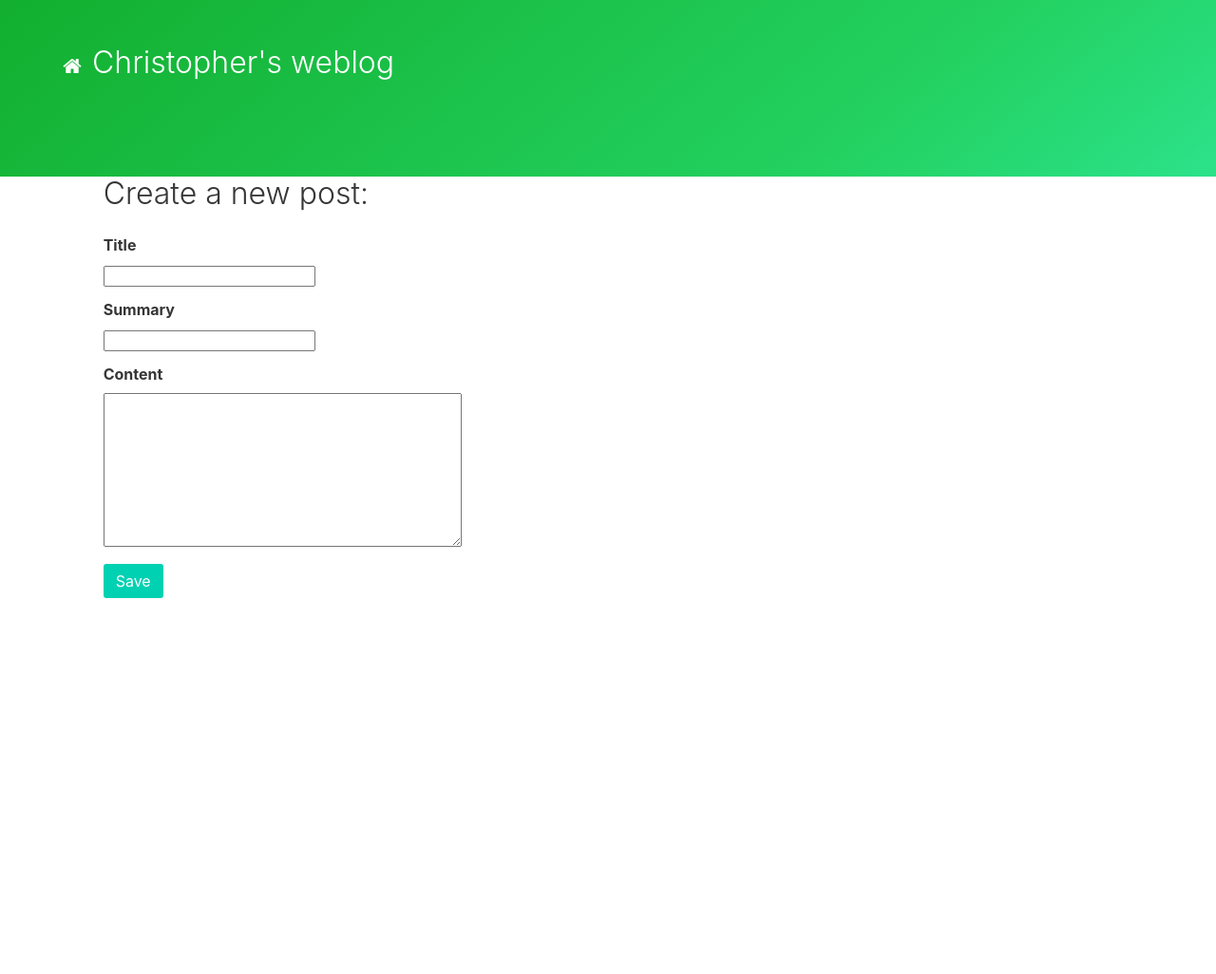
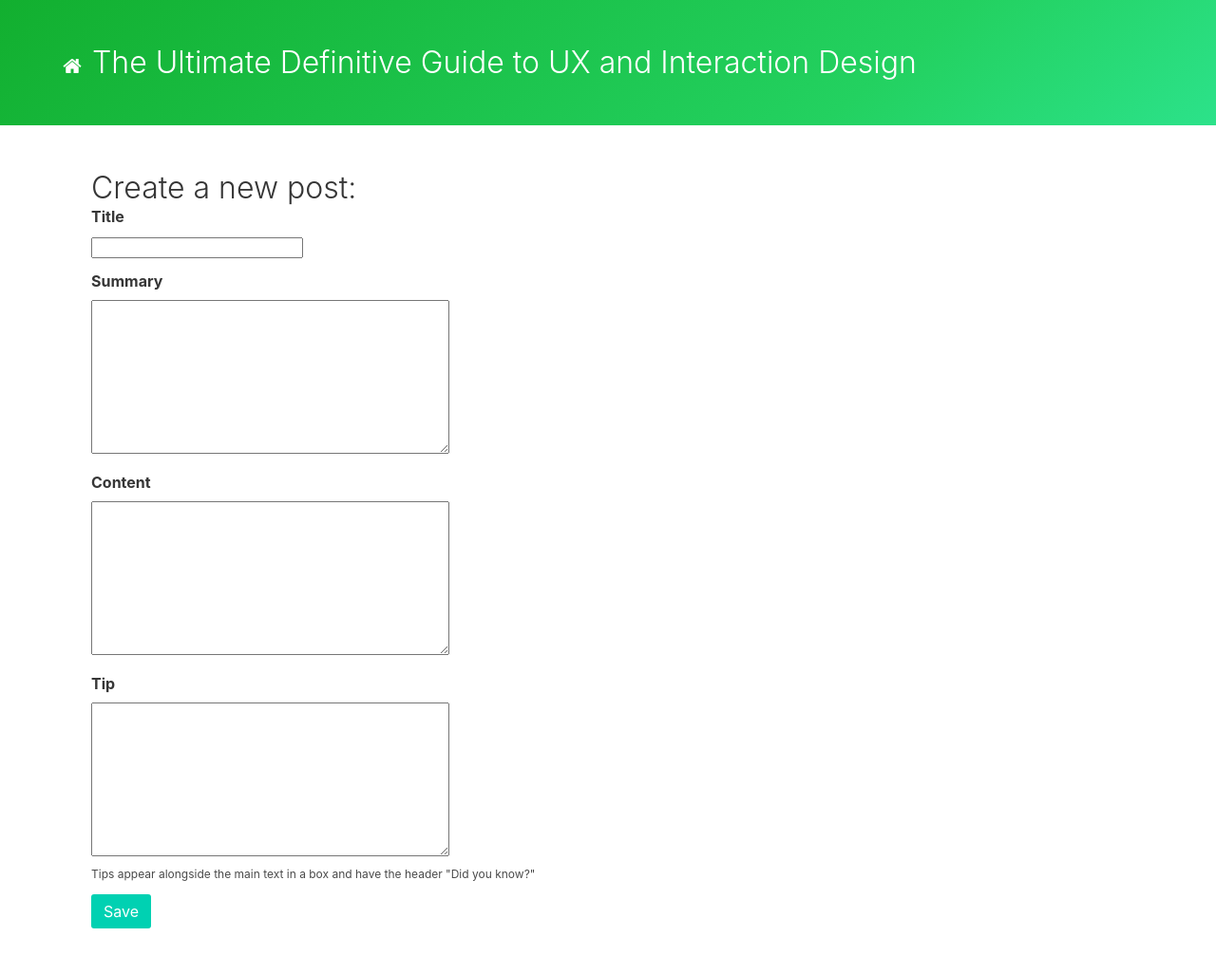
Before and after one commit to ctp-placebo/djangoblog, a Django app: page /post/new/ in a window 1280 px wide. Shown: the whole page at 95% size. Before the commit the page ends 630 px from the top, so only its background shows below. Run offline with Django 3.2, Linux system fonts and the light colour scheme.

Commit message:
header update

```diff
--- a/blog/forms.py
+++ b/blog/forms.py
@@ -6,7 +6,18 @@ from .models import Post
     tell it (class Meta) to use our Post model to create the form,
     spec fields in the form.
 """
+"""class PostForm(forms.ModelForm):
+    class Meta:
+        model = Post
+        fields = {'title', 'summary', 'content', 'tips'}
+"""
+
 class PostForm(forms.ModelForm):
     class Meta:
         model = Post
-        fields = {'title', 'summary', 'content'}
+        fields = {
+            'title': "forms.CharField(widget=forms.TextInput(attrs={'class': 'is-success'})",
+            'summary': "forms.CharField(widget=forms.TextInput(attrs={'class': 'textarea is-half is-success'})",
+            'content': "forms.CharField(widget=forms.TextInput(attrs={'class': 'textarea'})",
+            'tips': "forms.CharField(widget=forms.TextInput(attrs={'class': 'textarea'})",
+        }
--- a/blog/models.py
+++ b/blog/models.py
@@ -12,7 +12,8 @@ class Propaganda(models.Model):
 class Post(models.Model):
     title = models.CharField(max_length=140, blank=False, null=False)
     content = models.TextField()
-    summary = models.CharField(max_length=500)
+    summary = models.TextField(max_length=500)
+    tips = models.TextField(max_length=280, blank=False, null=False)
     created_date = models.DateTimeField()
     last_edited = models.DateTimeField()
 
--- a/blog/templates/blog/header.html
+++ b/blog/templates/blog/header.html
@@ -10,6 +10,7 @@
 	    {% load staticfiles %}
         <link rel="stylesheet" href="{% static 'blog/css/bulma.css' %}" type="text/css"/>
         <link rel="stylesheet" href="https://maxcdn.bootstrapcdn.com/font-awesome/4.7.0/css/font-awesome.min.css">
+        <!-- <link rel="stylesheet" href="{% static 'blog/css/cupar.css' %}" type="text/css" /> -->
     </head>
     <body>
 
@@ -21,18 +22,27 @@
                             <h6>{{ propaganda.slogan }} it's</h6>
                         {% endfor %}
                     {% endblock %}
-                    <h1 class="title">
+                    <h1 class="title" style="display: inline-block;">
                         <span class="icon">
                             <i class="fa fa-home"></i>
                             </span>
-                        <a href="{% url 'post_list' %}">Christopher's weblog</a>
+                        <a href="{% url 'post_list' %}">The Ultimate Definitive Guide to UX and Interaction Design</a>
                     </h1>
-                        <a href="{% url 'post_new' %}" class="is-right">
-                            <span class="icon">
-                                <i class="fa-plus-circle-o is-right"></i>
-                            </span>
-                        </a>
-                </div>
+
+                    {% if user.is_authenticated %}
+                    <div class="field">
+                        <div class="control">
+                            <a href="{% url 'post_new' %}" class="button is-warning is-pulled-right">
+                                <span class="icon">
+                                    <i class="fa fa-plus-square"></i>
+                                </span>
+                                <span>New post</span>
+                            </a>
+                        </div>
+                    </div>
+                    {% endif %}
+
+                </div><!-- @container -->
             </div>
         </section>
         <!-- content under header in here-> -->
--- a/blog/templates/blog/post_edit.html
+++ b/blog/templates/blog/post_edit.html
@@ -1,32 +1,41 @@
 {% extends 'blog/header.html'  %}
+{% block content  %}
+    <div class="section">
+        <div class="container">
 
-{% block content  %}
-
-<div class="columns">
-    <div class="column is-11 is-offset-1">
+        <form method="POST" style="margin-left: 2rem;">{% csrf_token %}
+            <div class="control">
                 <h1 class="title">Create a new post:</h1>
-
-        <form method="POST" class="">{% csrf_token %}
-
+            </div>
+            <div class="control">
                 <div class="field">
-                <label class="label">Title </label>
-                <div class="control">
-                    {{ form.title}}
-                </div>
+                    <label class="label">Title</label>
+                    <div id="" class="control">
+                        {{ form.title }}
+                    </div><!-- @control -->
                 </div>
 
                 <div class="field">
                     <label class="label">Summary</label>
                     <div class="control">
-                    {{ form.summary }}
+                        {{form.summary }}
                     </div><!-- @control -->
                 </div>
 
                 <div class="field">
                     <label class="label">Content</label>
                     <div class="control">
-                    {{ form.content }}
+                        <div id="formContent">{{ form.content }}</div>
+                    </div><!-- @control -->
                 </div>
+
+                <div class="field">
+                        <label class="label">Tip</label>
+                        <div class="control">
+                            <div id="formTips">{{ form.tips }}</div>
+                        </div><!-- @control -->
+                        <p class="help">Tips appear alongside the main text in a box
+                        and have the header "Did you know?"</p>
                 </div>
 
                 <div class="field">
@@ -34,9 +43,9 @@
                         <button type="submit" class="button is-primary">Save</button>
                     </div><!-- @control -->
                 </div><!-- @field -->
-
+            </div>
         </form>
-
     </div>
 </div>
+        {{form.media}}
 {% endblock  %}
--- a/blog/urls.py
+++ b/blog/urls.py
@@ -1,4 +1,4 @@
-from django .conf.urls import url
+from django.conf.urls import url, include
 from django.views.generic import ListView, DetailView
 from . import views
 from blog.models import Post, Propaganda
--- a/blog/views.py
+++ b/blog/views.py
@@ -12,6 +12,7 @@ def post_list(request):
 
 def post_detail(request, pk):
     post = get_object_or_404(Post, pk=pk)
+    propagandas = Propaganda.objects.all().order_by('?')[:1]
     try:
         next_page = post.get_next_by_created_date()
     except Post.DoesNotExist:
@@ -22,6 +23,7 @@ def post_detail(request, pk):
         prev_page = None
     return render(request, 'blog/post_detail.html', {
         'post': post,
+        'propagandas': propagandas,
         'next_page': next_page,
         'prev_page': prev_page,
         })
```
Also changed, not shown: blog/templates/blog/post_detail.html (+21 -15 lines), blog/admin.py (line endings or trailing spaces), blog/migrations/0005_auto_20171119_1401.py (added), blog/migrations/0006_auto_20171124_1608.py (added), blog/static/blog/assets/Drawing.png (added), blog/static/blog/assets/conversion_buttons.png (added), blog/static/blog/css/cupar.css (added). Lines whose indentation alone changed are shown as unchanged.
